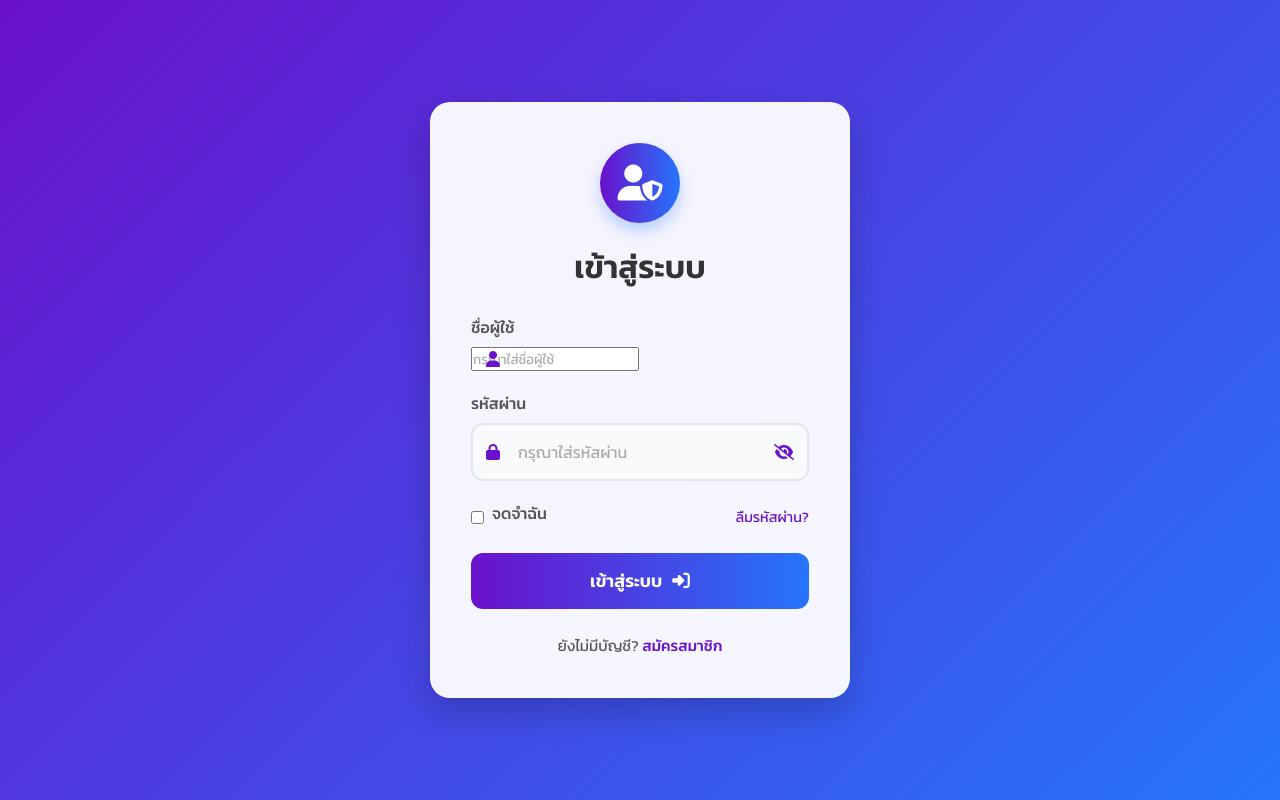
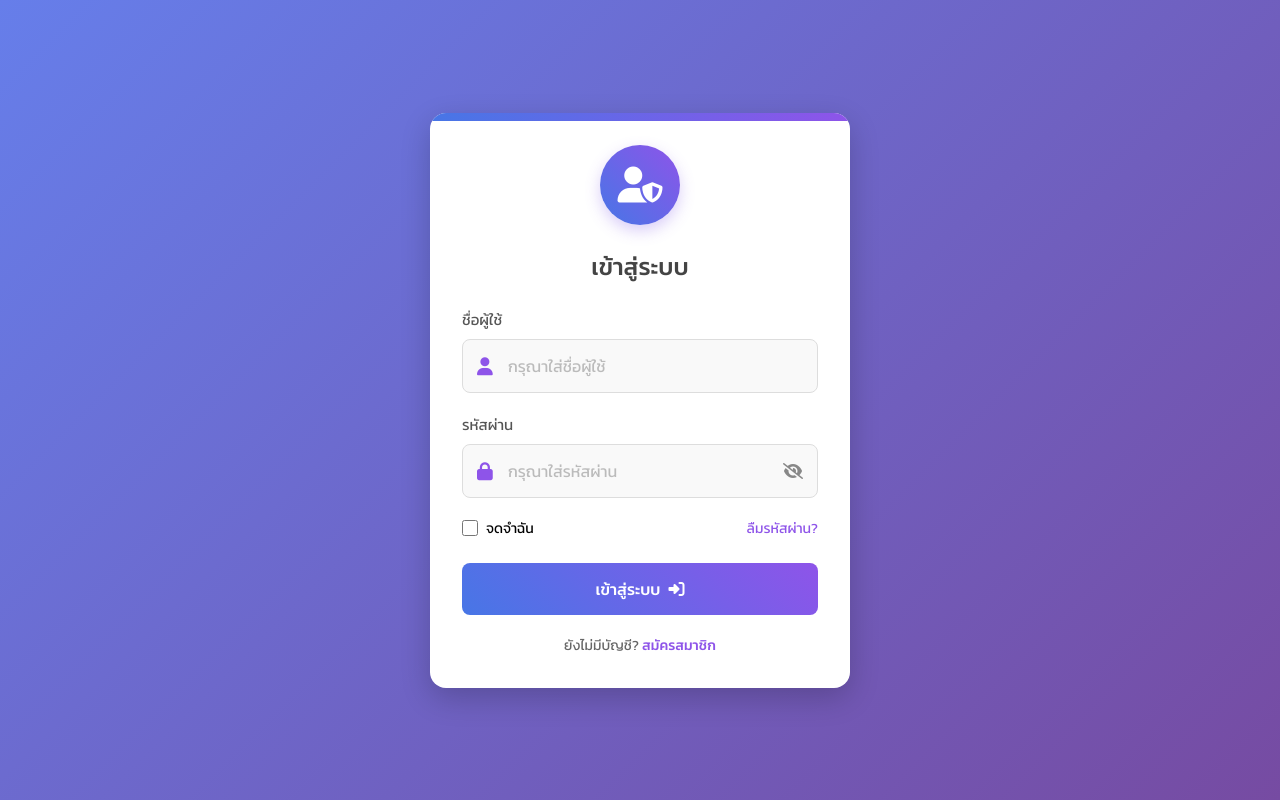
Before and after one commit to kihwchetsada/project, a PHP site: page /login.php in a window 1280 px wide. Run offline with PHP 8.4, Linux system fonts and the light colour scheme.

Commit message:
เพิ่มหน้า event-info.php และปรับปรุงลิงก์ใน index.php รวมถึงเพิ่มไอคอนเว็บไซต์ใน login.php

```diff
--- a/css/style.css
+++ b/css/style.css
@@ -1,3 +1,4 @@
+/* สไตล์หลักสำหรับหน้าเข้าสู่ระบบ */
 * {
   margin: 0;
   padding: 0;
@@ -6,107 +7,132 @@
 }
 
 body {
+  background: linear-gradient(135deg, #667eea 0%, #764ba2 100%);
+  min-height: 100vh;
   display: flex;
   justify-content: center;
   align-items: center;
-  min-height: 100vh;
-  background: linear-gradient(135deg, #6a11cb, #2575fc);
   padding: 20px;
 }
 
 .login-container {
-  background: rgba(255, 255, 255, 0.95);
-  padding: 2.5rem;
-  border-radius: 20px;
-  box-shadow: 0 15px 35px rgba(0, 0, 0, 0.2);
+  background-color: white;
   width: 100%;
   max-width: 420px;
-  text-align: center;
-  -webkit-backdrop-filter: blur(10px);
-  backdrop-filter: blur(10px);
-  border: 1px solid rgba(255, 255, 255, 0.2);
+  border-radius: 16px;
+  box-shadow: 0 10px 30px rgba(0, 0, 0, 0.2);
+  padding: 32px;
+  position: relative;
+  overflow: hidden;
+}
+
+.login-container::before {
+  content: '';
+  position: absolute;
+  top: 0;
+  left: 0;
+  width: 100%;
+  height: 8px;
+  background: linear-gradient(90deg, #4776E6 0%, #8E54E9 100%);
 }
 
 .login-logo {
-  background: linear-gradient(to right, #6a11cb, #2575fc);
   width: 80px;
   height: 80px;
-  border-radius: 50%;
+  background: linear-gradient(45deg, #4776E6, #8E54E9);
+  color: white;
+  font-size: 36px;
   display: flex;
   justify-content: center;
   align-items: center;
-  margin: 0 auto 20px auto;
-  box-shadow: 0 8px 15px rgba(42, 117, 252, 0.3);
-}
-
-.login-logo i {
-  font-size: 36px;
-  color: white;
+  border-radius: 50%;
+  margin: 0 auto 24px auto;
+  box-shadow: 0 6px 15px rgba(131, 93, 233, 0.3);
 }
 
 h2 {
-  color: #333;
-  font-size: 2rem;
-  margin-bottom: 1.5rem;
-  font-weight: 600;
+  text-align: center;
+  color: #444;
+  margin-bottom: 24px;
+  font-weight: 500;
+  position: relative;
+  font-size: 24px;
 }
 
 .login-form {
-  text-align: left;
+  margin-top: 24px;
 }
 
 .form-group {
   margin-bottom: 20px;
 }
 
-label {
+.form-group label {
   display: block;
+  color: #555;
   margin-bottom: 8px;
-  font-weight: 500;
-  color: #555;
-  font-size: 1rem;
+  font-size: 15px;
+  font-weight: 400;
 }
 
 .input-with-icon {
   position: relative;
-  display: flex;
-  align-items: center;
-  width: 100%;
 }
 
-.input-with-icon .input-icon {
+.input-icon {
   position: absolute;
   left: 15px;
   top: 50%;
   transform: translateY(-50%);
-  color: #6a11cb;
+  color: #8E54E9;
+  font-size: 18px;
 }
 
-.input-with-icon input[type="password"] {
+input[type="text"],
+input[type="password"] {
   width: 100%;
-  padding: 15px 45px 15px 45px; /* เว้นช่องขวาและซ้ายให้พอ */
-  border: 2px solid #e2e8f0;
-  border-radius: 12px;
-  background-color: #f8fafc;
-  font-size: 1rem;
-  transition: all 0.3s ease;
+  padding: 14px 14px 14px 45px;
+  border: 1px solid #ddd;
+  border-radius: 8px;
+  transition: all 0.3s;
+  font-size: 16px;
+  background-color: #f9f9f9;
 }
 
-.input-with-icon .toggle-password {
+input[type="text"]:focus,
+input[type="password"]:focus {
+  border-color: #8E54E9;
+  box-shadow: 0 0 0 3px rgba(142, 84, 233, 0.2);
+  background-color: #fff;
+  outline: none;
+}
+
+input[type="text"]::placeholder,
+input[type="password"]::placeholder {
+  color: #bbb;
+}
+
+.toggle-password {
   position: absolute;
   right: 15px;
   top: 50%;
   transform: translateY(-50%);
+  color: #888;
   cursor: pointer;
-  color: #6a11cb;
+  font-size: 16px;
+  transition: all 0.2s;
+}
+
+.toggle-password:hover {
+  color: #8E54E9;
 }
 
 .form-options {
   display: flex;
   justify-content: space-between;
   align-items: center;
-  margin-bottom: 20px;
-  font-size: 0.9rem;
+  margin-bottom: 24px;
+  font-size: 14px;
 }
 
 .remember-me {
@@ -114,106 +140,107 @@ label {
   align-items: center;
 }
 
-.remember-me input {
+.remember-me input[type="checkbox"] {
   margin-right: 8px;
+  accent-color: #8E54E9;
+  width: 16px;
+  height: 16px;
 }
 
 .forgot-password {
-  color: #6a11cb;
+  color: #8E54E9;
   text-decoration: none;
-  transition: color 0.3s;
+  transition: color 0.2s;
 }
 
 .forgot-password:hover {
-  color: #2575fc;
+  color: #6942b0;
   text-decoration: underline;
 }
 
 .login-button {
   width: 100%;
-  background: linear-gradient(to right, #6a11cb, #2575fc);
+  padding: 14px;
+  background: linear-gradient(45deg, #4776E6, #8E54E9);
+  border: none;
+  border-radius: 8px;
   color: white;
-  border: none;
-  padding: 15px;
-  border-radius: 12px;
+  font-size: 16px;
+  font-weight: 500;
   cursor: pointer;
-  font-size: 1.1rem;
-  font-weight: 600;
-  transition: all 0.3s ease;
+  transition: all 0.3s;
   display: flex;
   justify-content: center;
   align-items: center;
-  gap: 10px;
+}
+
+.login-button i {
+  margin-left: 8px;
 }
 
 .login-button:hover {
-  background: linear-gradient(to right, #5c0fb3, #1e68e0);
   transform: translateY(-2px);
-  box-shadow: 0 10px 20px rgba(0, 0, 0, 0.1);
+  box-shadow: 0 6px 15px rgba(131, 93, 233, 0.3);
+}
+
+.login-button:active {
+  transform: translateY(0);
 }
 
 .register-link {
-  margin-top: 25px;
-  color: #555;
-  font-size: 0.95rem;
+  text-align: center;
+  margin-top: 20px;
+  color: #666;
+  font-size: 14px;
 }
 
 .register-link a {
-  color: #6a11cb;
+  color: #8E54E9;
   text-decoration: none;
   font-weight: 500;
-  transition: color 0.3s;
+  transition: color 0.2s;
 }
 
 .register-link a:hover {
-  color: #2575fc;
+  color: #6942b0;
   text-decoration: underline;
 }
 
 .error-message {
-  background-color: rgba(244, 67, 54, 0.1);
-  border-left: 4px solid #f44336;
+  background-color: #fff0f0;
+  color: #e74c3c;
   padding: 12px;
+  border-radius: 8px;
   margin-bottom: 20px;
-  border-radius: 6px;
-  color: #d32f2f;
-  font-size: 0.95rem;
-  text-align: left;
+  font-size: 14px;
   display: flex;
   align-items: center;
-  gap: 8px;
+  border-left: 4px solid #e74c3c;
 }
 
 .error-message i {
-  color: #f44336;
-  font-size: 1.1rem;
+  margin-right: 8px;
+  font-size: 16px;
 }
 
+/* รองรับหน้าจอขนาดเล็ก */
 @media (max-width: 480px) {
   .login-container {
-    padding: 1.8rem;
+      padding: 24px;
+  }
+
+  .login-logo {
+      width: 70px;
+      height: 70px;
+      font-size: 30px;
   }
 
   h2 {
-    font-size: 1.8rem;
-  }
-
-  .login-logo {
-    width: 70px;
-    height: 70px;
-  }
-
-  .login-logo i {
-    font-size: 30px;
+      font-size: 22px;
   }
 
   input[type="text"],
   input[type="password"] {
-    padding: 12px 12px 12px 40px;
+      padding: 12px 12px 12px 40px;
   }
 }
-
-::placeholder {
-  color: #aaa;
-  opacity: 1;
-}
--- a/index.php
+++ b/index.php
@@ -15,7 +15,7 @@
         </div>
         <nav>
             <a href="index.php">หน้าหลัก</a>
-            <a href="#">ข้อมูลการแข่งขัน</a>
+            <a href="event-info.php">ข้อมูลการแข่งขัน</a>
             <a href="register.php">สมัครทีม</a>
             <a href="#">ประกาศ</a>
             <a href="#">ติดต่อเรา</a>
--- a/login.php
+++ b/login.php
@@ -1,4 +1,5 @@
 <?php
+
 session_start();
 
 if ($_SERVER['REQUEST_METHOD'] == 'POST') {
@@ -25,6 +26,7 @@ if ($_SERVER['REQUEST_METHOD'] == 'POST') {
 <head>
     <meta charset="UTF-8">
     <meta name="viewport" content="width=device-width, initial-scale=1.0">
+    <link rel="icon" type="image/png" href="img/logo.jpg">
     <link rel="stylesheet" href="css/style.css">
     <link href="https://fonts.googleapis.com/css2?family=Kanit:wght@300;400;500;600&display=swap" rel="stylesheet">
     <link rel="stylesheet" href="https://cdnjs.cloudflare.com/ajax/libs/font-awesome/6.4.0/css/all.min.css">
@@ -55,7 +57,7 @@ if ($_SERVER['REQUEST_METHOD'] == 'POST') {
                 <div class="input-with-icon">
                     <i class="input-icon fas fa-lock"></i>
                     <input type="password" id="password" name="password" placeholder="กรุณาใส่รหัสผ่าน" required>
-                    <i class="toggle-password fas fa-eye-slash " tabindex="0"></i>
+                    <i class="toggle-password fas fa-eye-slash" tabindex="0"></i>
                 </div>
             </div>
 
@@ -77,14 +79,13 @@ if ($_SERVER['REQUEST_METHOD'] == 'POST') {
     <script>
         document.querySelectorAll('.toggle-password').forEach(button => {
             button.addEventListener('click', function() {
-        const passwordInput = this.previousElementSibling; // สมมติว่าไอคอนอยู่ถัดจาก input
+                const passwordInput = this.previousElementSibling;
                 const type = passwordInput.getAttribute('type') === 'password' ? 'text' : 'password';
                 passwordInput.setAttribute('type', type);
                 this.classList.toggle('fa-eye');
                 this.classList.toggle('fa-eye-slash');
             });
         });
-
     </script>
 </body>
 </html>
```
Also changed, not shown: css/event-info.css (added, +119 -0 lines), event-info.php (added, +29 -0 lines). Lines whose indentation alone changed are shown as unchanged.
